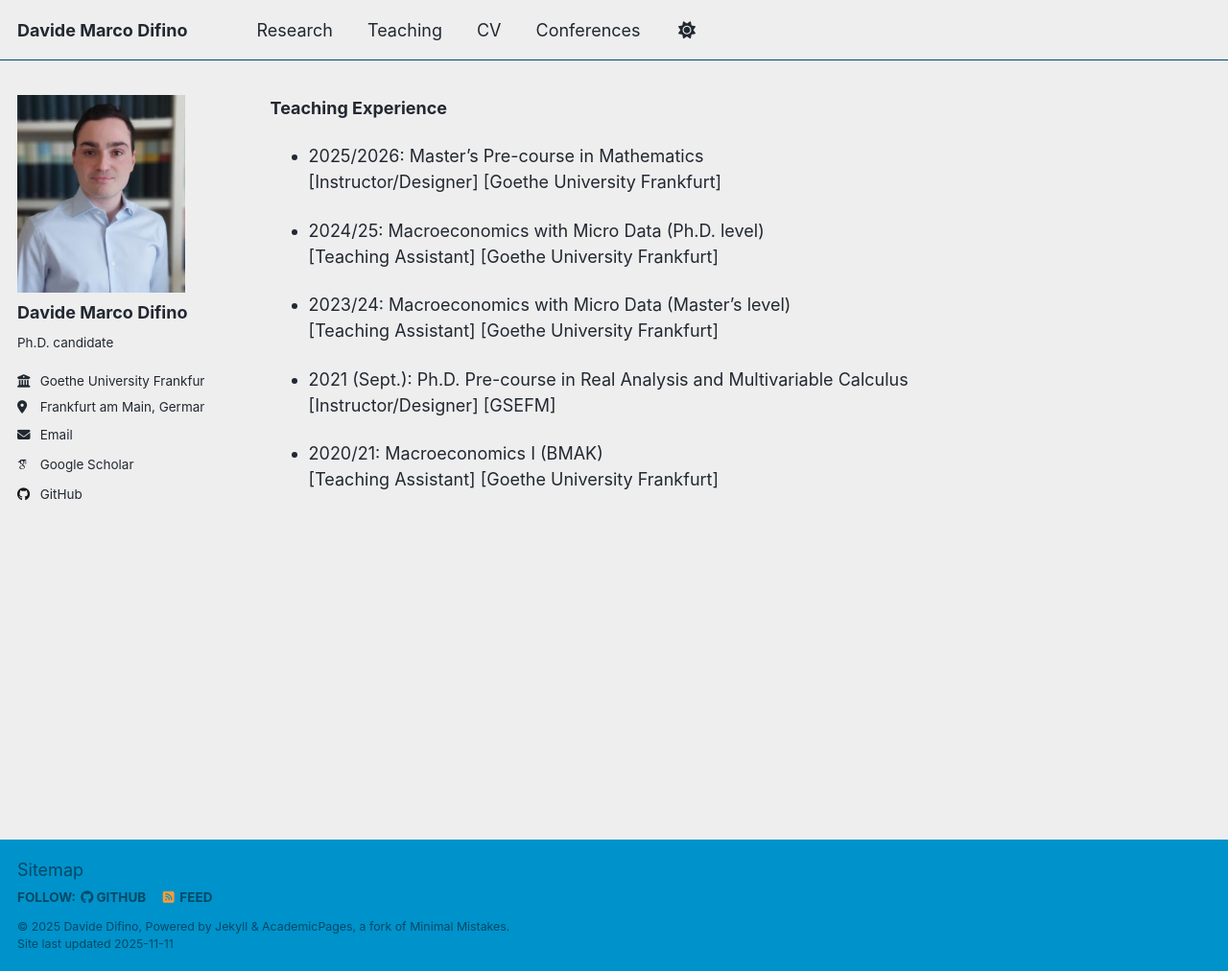
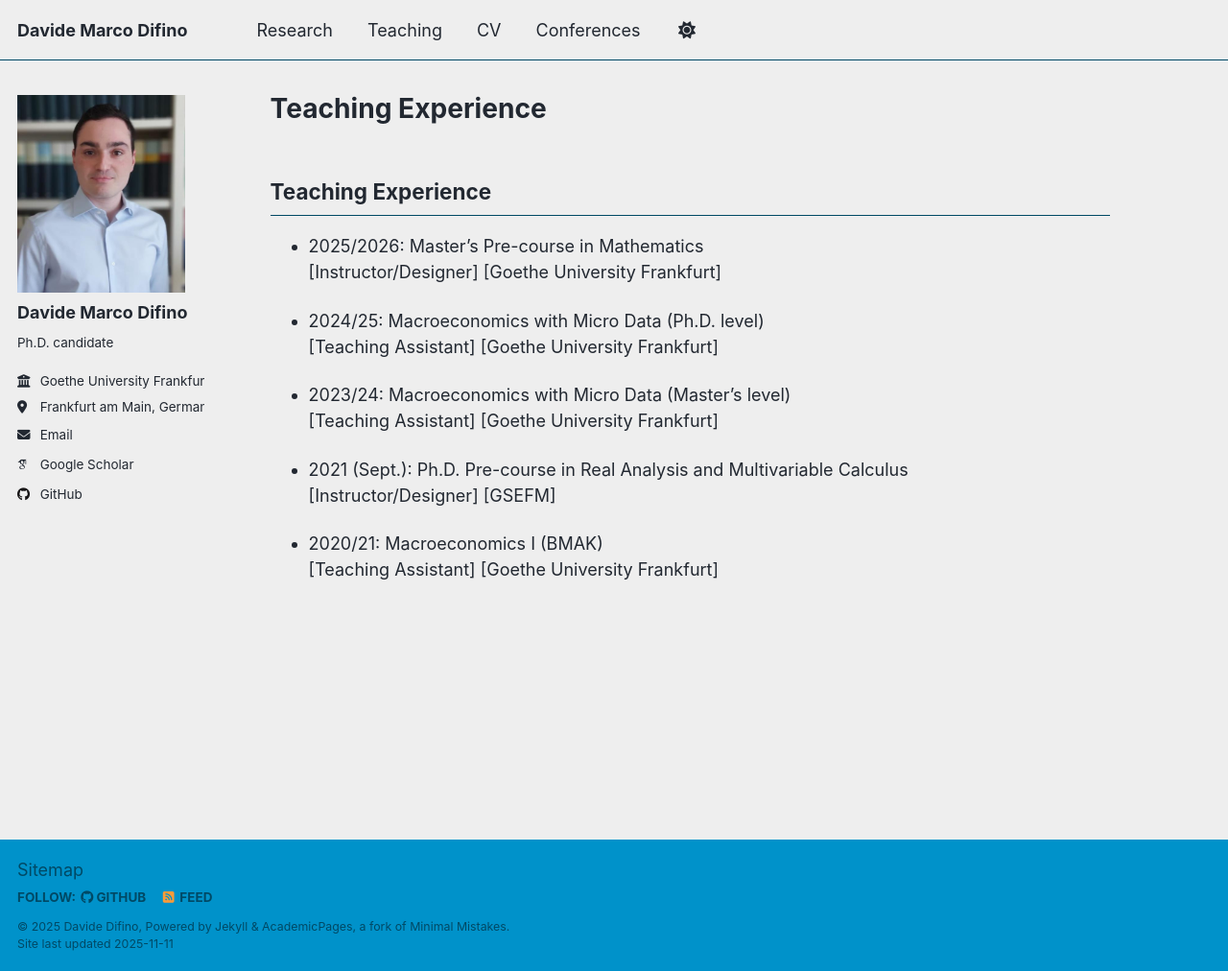
Before and after one commit to DMDifino/DMDifino.github.io, a Jekyll site: the page built from _pages/teaching.md, in a window 1280 px wide and 1012 px high. Shown: the whole window at 96% size. Built offline with Jekyll 4.4.1, drawn with Linux system fonts in a browser that asks for light colours; some web fonts are replaced; a script that is not in the unit is left out; our own code applies the rules of GitHub Pages for plain Markdown files.

Commit message:
Adjusted teaching header
to match the one in research.md

```diff
--- a/_pages/teaching.md
+++ b/_pages/teaching.md
@@ -7,7 +7,7 @@ redirect_from:
 ---
 
 
-**Teaching Experience**
+## Teaching Experience
 
   - 2025/2026: Master’s Pre-course in Mathematics \\
   [Instructor/Designer] [Goethe University Frankfurt]
```
